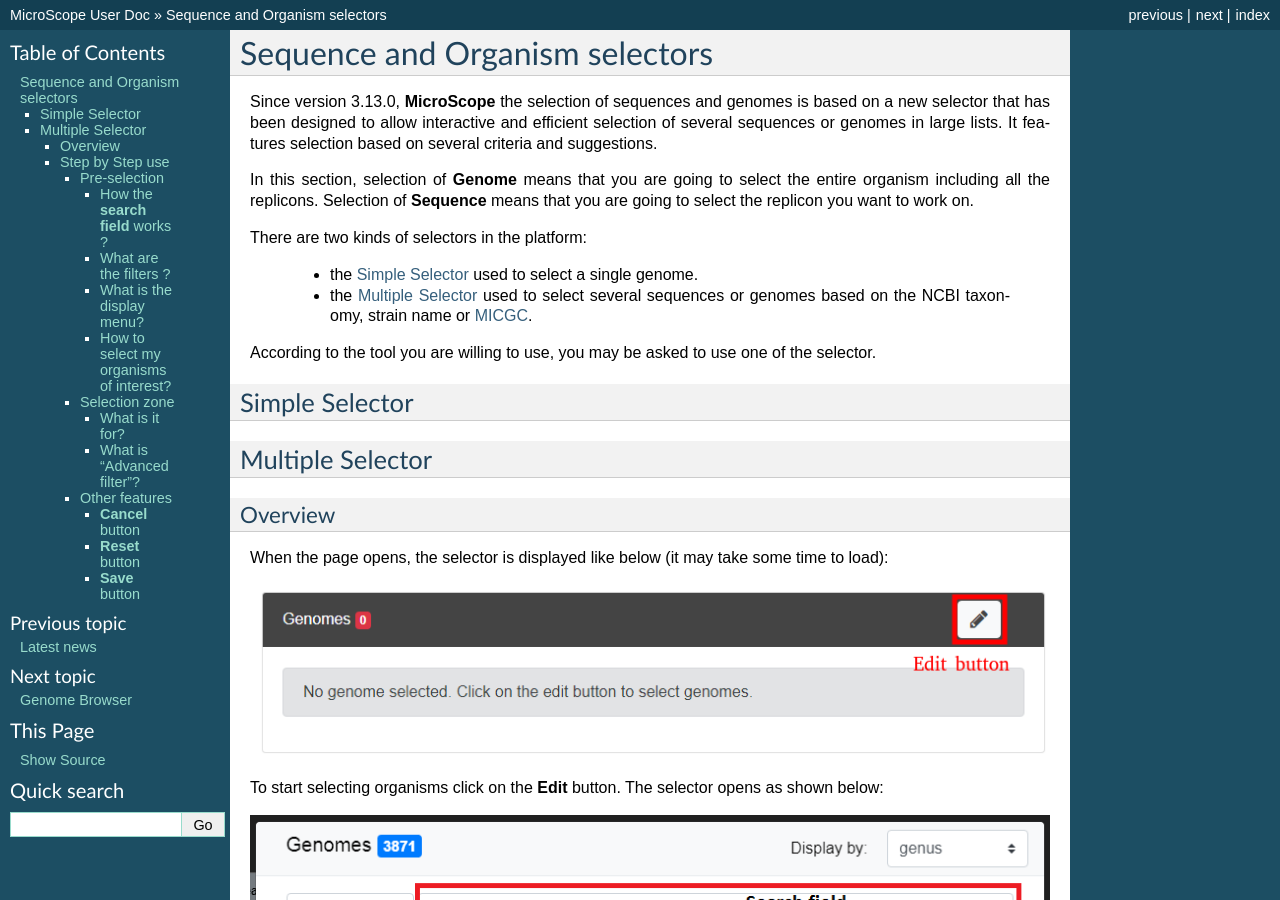
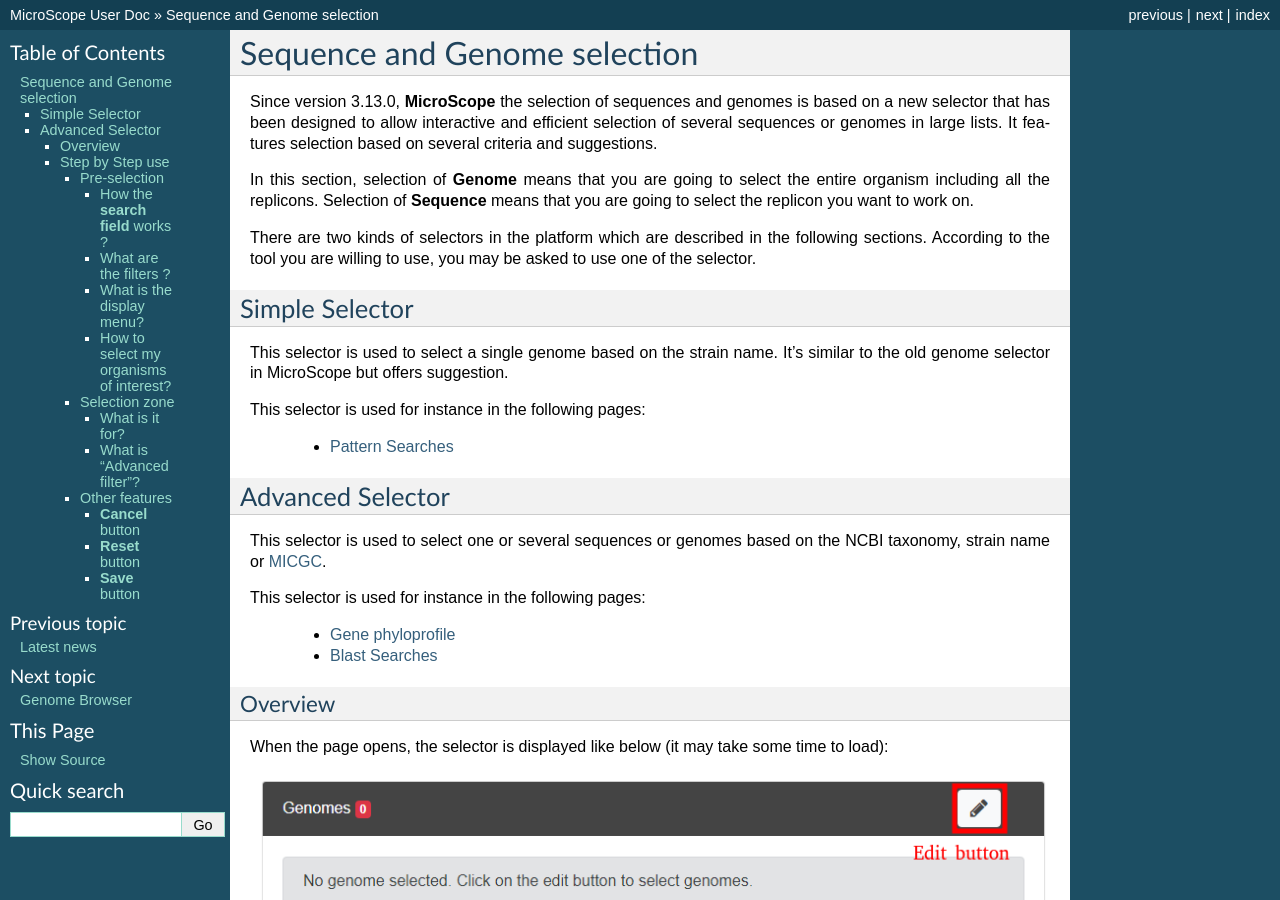
Before and after one commit to labgem/microscope-user-doc, a Sphinx documentation site: the page built from docs/content/overview/organismselection.rst, in a window 1280 px wide and 900 px high. Built offline with Sphinx 7.4.7, drawn with Linux system fonts in a browser that asks for light colours; formulas are drawn with MathJax 3; some of the changed text lies outside the part shown.

Commit message:
Use simple/advanced instead of simple/complex.

```diff
--- a/docs/content/overview/organismselection.rst
+++ b/docs/content/overview/organismselection.rst
@@ -1,8 +1,8 @@
 .. _selector:
 
-###############################
-Sequence and Organism selectors
-###############################
+#############################
+Sequence and Genome selection
+#############################
 
 Since version 3.13.0, **MicroScope** the selection of sequences and genomes is based on a new selector
 that has been designed to allow interactive and efficient selection of several sequences or genomes
@@ -12,11 +12,7 @@ It features selection based on several criteria and suggestions.
 In this section, selection of **Genome** means that you are going to select the entire organism including all the replicons.
 Selection of **Sequence** means that you are going to select the replicon you want to work on.
 
-There are two kinds of selectors in the platform:
-
-  - the :ref:`simple-selector` used to select a single genome.
-  - the :ref:`multiple-selector` used to select several sequences or genomes based on the NCBI taxonomy, strain name or :ref:`MICGC <micgc>`.
-
+There are two kinds of selectors in the platform which are described in the following sections.
 According to the tool you are willing to use, you may be asked to use one of the selector.
 
 .. _simple-selector:
@@ -25,11 +21,25 @@ According to the tool you are willing to use, you may be asked to use one of the
 Simple Selector
 ***************
 
-.. _multiple-selector:
+This selector is used to select a single genome based on the strain name.
+It's similar to the old genome selector in MicroScope but offers suggestion.
+
+This selector is used for instance in the following pages:
+
+  - :ref:`pattern_searches`
+
+.. _advanced-selector:
 
 *****************
-Multiple Selector
+Advanced Selector
 *****************
+
+This selector is used to select one or several sequences or genomes based on the NCBI taxonomy, strain name or :ref:`MICGC <micgc>`.
+
+This selector is used for instance in the following pages:
+
+  - :ref:`phyloprofile`
+  - :ref:`blast_searches`
 
 Overview
 ========
```
